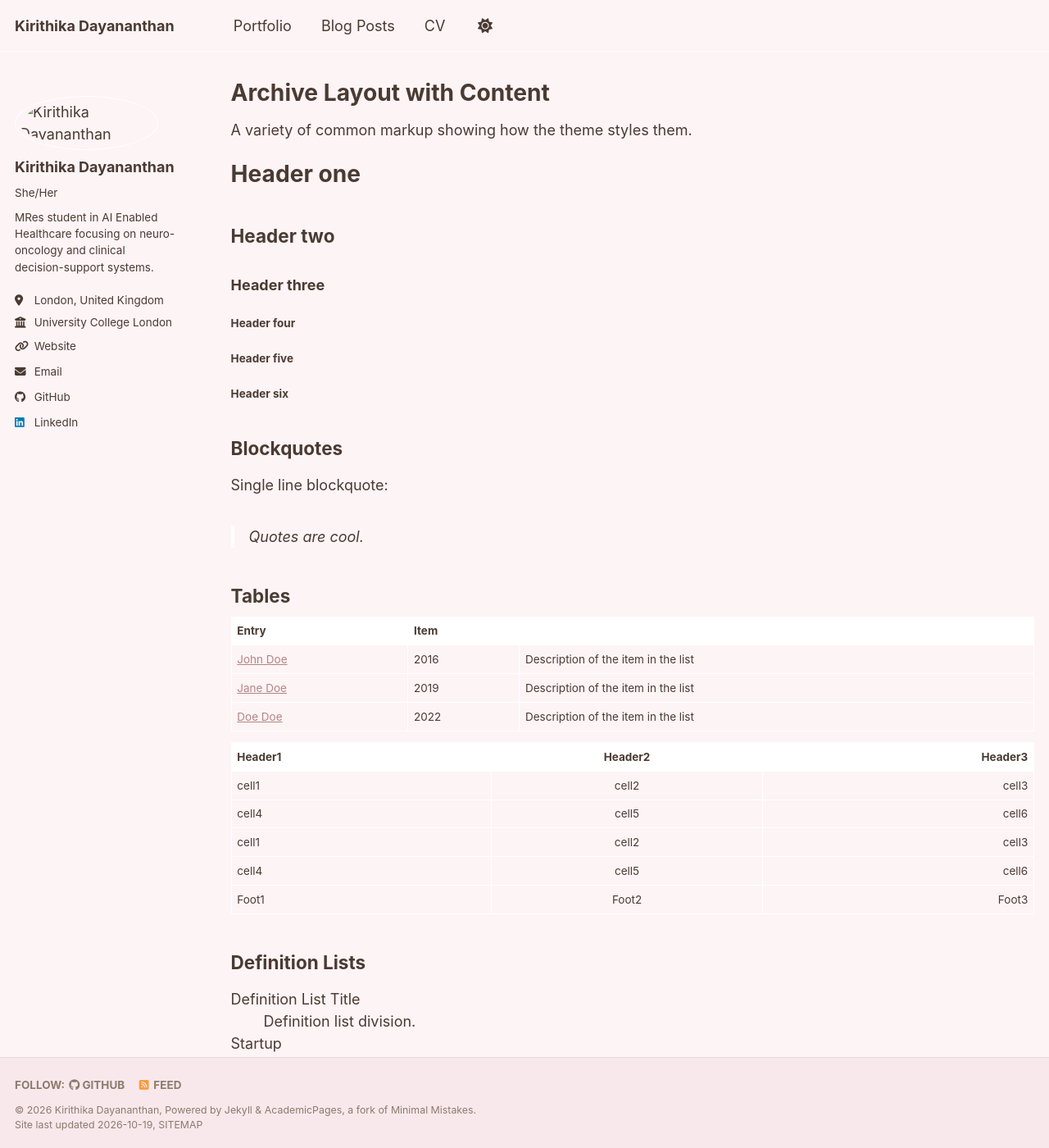
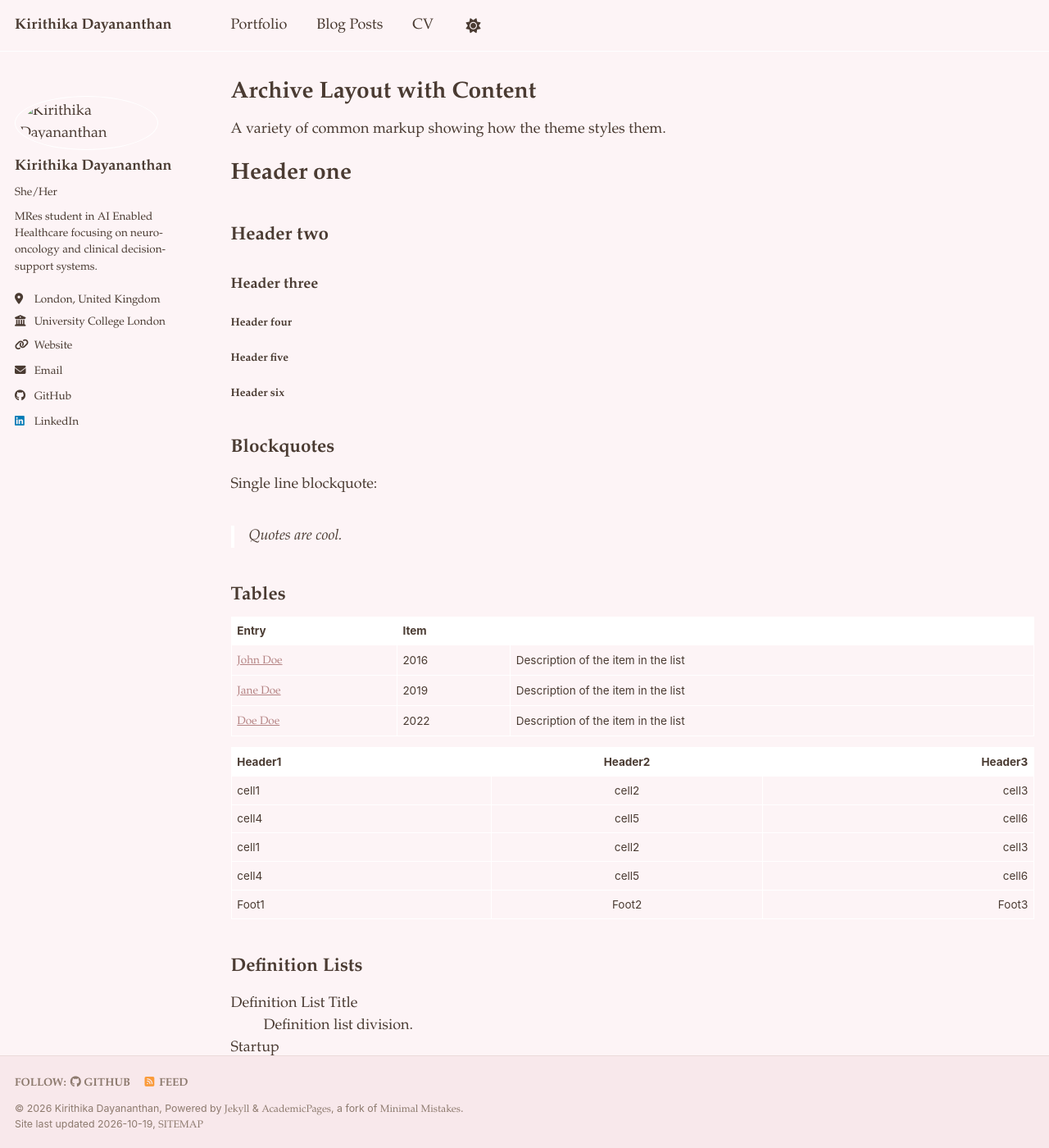
Before and after one commit to kirithikax/kirithikax.github.io, a Jekyll site: the page built from _pages/archive-layout-with-content.md, in a window 1280 px wide and 1400 px high. Shown: the whole window at 82% size. Built offline with Jekyll 4.4.1, drawn with Linux system fonts in a browser that asks for light colours; a style sheet for code colours, icons or effects is not loaded.

Commit message:
Add global typography styles for text elements
Added global typography override for body and headings.

```diff
--- a/_sass/theme/_default_light.scss
+++ b/_sass/theme/_default_light.scss
@@ -45,3 +45,7 @@ $sidebar-screen-min-width   : 1024px;
     --global-text-color-light           : #8D7A6E; /* Mocha brown for secondary text */
     --global-thead-color                : #FFFFFF; /* Crisp white table headers */
 }
+/* Global Academic Typography Override */
+body, h1, h2, h3, h4, h5, h6, p, a, li, span, .author__name, .page__title, .archive__item-title {
+    font-family: "Garamond", "Georgia", "Times New Roman", serif !important;
+}
```
